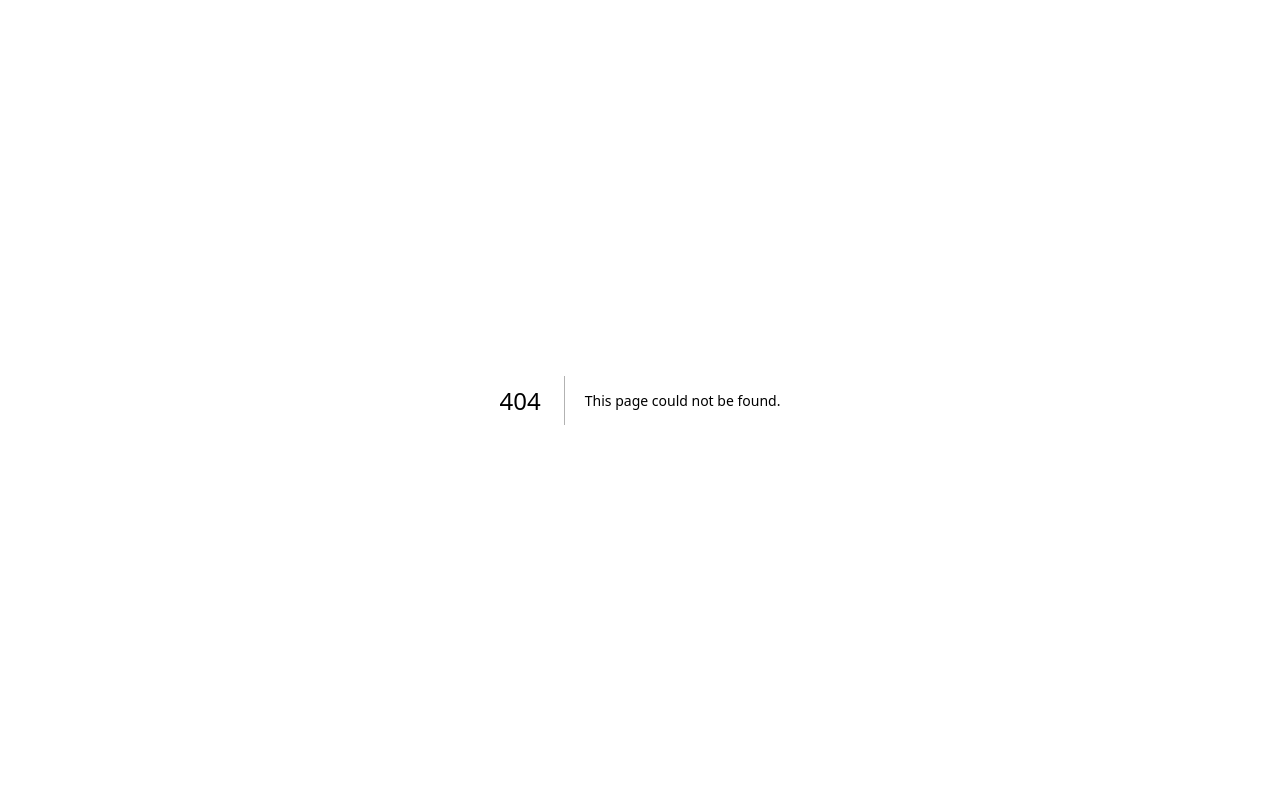
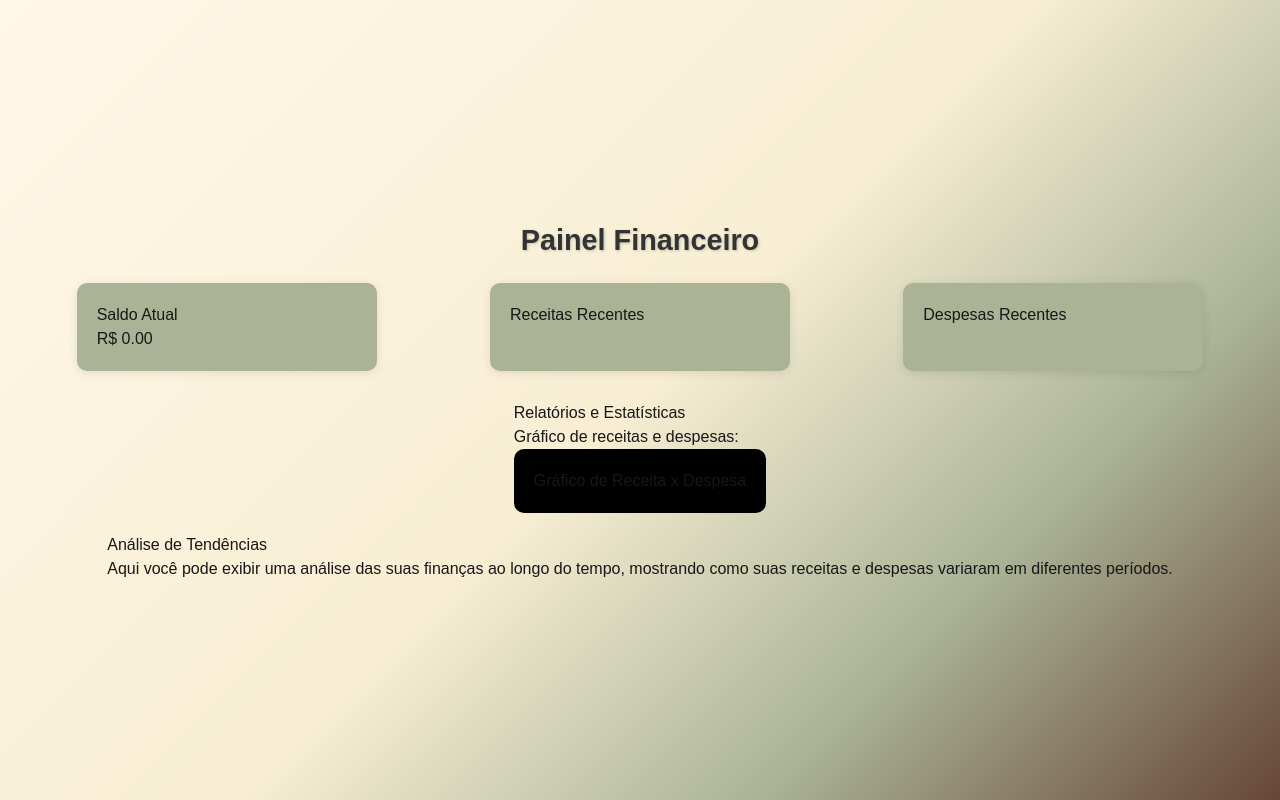
Before and after one commit to alvccpj/organiza-application, a Next.js app: page /painel in a window 1280 px wide. Before the commit this address had no page. Built offline with nearby package versions, Linux system fonts and the light colour scheme.

Commit message:
add new updates

```diff
--- a/src/pages/login.js
+++ b/src/pages/login.js
@@ -113,6 +113,9 @@ const Login = () => {
           {isLogin ? "Registrar" : "Entrar"}
         </span>
       </p>
+      <footer className={styles.footer}>
+        <p>&copy; 2024 Organiza. Todos os direitos reservados.</p>
+      </footer>
     </div>
   );
 };
--- /dev/null
+++ b/src/pages/painel.js
@@ -0,0 +1,96 @@
+import { useState, useEffect } from "react";
+import styles from "../styles/Painel.module.css";
+
+const Painel = () => {
+  const [saldoAtual, setSaldoAtual] = useState(0);
+  const [receitasRecentes, setReceitasRecentes] = useState([]);
+  const [despesasRecentes, setDespesasRecentes] = useState([]);
+
+  useEffect(() => {
+    const fetchData = () => {
+      const storedRegistros = localStorage.getItem("registros");
+      if (storedRegistros) {
+        const registros = JSON.parse(storedRegistros);
+        const receitas = registros.filter(
+          (registro) => registro.categoria === "receita"
+        );
+        const despesas = registros.filter(
+          (registro) => registro.categoria === "despesa"
+        );
+
+        const totalReceitas = receitas.reduce(
+          (acc, receita) => acc + parseFloat(receita.valor),
+          0
+        );
+        const totalDespesas = despesas.reduce(
+          (acc, despesa) => acc + parseFloat(despesa.valor),
+          0
+        );
+
+        setReceitasRecentes(receitas);
+        setDespesasRecentes(despesas);
+        setSaldoAtual(totalReceitas - totalDespesas);
+      }
+    };
+
+    fetchData();
+  }, []);
+
+  return (
+    <div className={styles.container}>
+      <h1 className={styles.title}>Painel Financeiro</h1>
+
+      {/* Visão geral */}
+      <div className={styles.overview}>
+        <div className={styles.card}>
+          <h2>Saldo Atual</h2>
+          <p>R$ {saldoAtual.toFixed(2)}</p>
+        </div>
+        <div className={styles.card}>
+          <h2>Receitas Recentes</h2>
+          <ul className={styles.ul}>
+            {receitasRecentes.map((receita, index) => (
+              <li key={index} className={styles.li}>
+                {receita.data}: R$ {parseFloat(receita.valor).toFixed(2)} -{" "}
+                {receita.descricao}
+              </li>
+            ))}
+          </ul>
+        </div>
+        <div className={styles.card}>
+          <h2>Despesas Recentes</h2>
+          <ul className={styles.ul}>
+            {despesasRecentes.map((despesa, index) => (
+              <li key={index} className={styles.li}>
+                {despesa.data}: R$ {parseFloat(despesa.valor).toFixed(2)} -{" "}
+                {despesa.descricao}
+              </li>
+            ))}
+          </ul>
+        </div>
+      </div>
+
+      {/* Gráficos e Relatórios */}
+      <div className={styles.reports}>
+        <h2>Relatórios e Estatísticas</h2>
+        <p>Gráfico de receitas e despesas:</p>
+        <div className={styles.grafico}>
+          {/* Placeholder para o gráfico */}
+          <p>Gráfico de Receita x Despesa</p>
+        </div>
+      </div>
+
+      {/* Análise de Tendências */}
+      <div className={styles.analysis}>
+        <h2>Análise de Tendências</h2>
+        <p>
+          Aqui você pode exibir uma análise das suas finanças ao longo do tempo,
+          mostrando como suas receitas e despesas variaram em diferentes
+          períodos.
+        </p>
+      </div>
+    </div>
+  );
+};
+
+export default Painel;
--- a/src/styles/Home.module.css
+++ b/src/styles/Home.module.css
@@ -13,6 +13,7 @@
   );
   padding: 20px;
   color: #000000;
+  margin-bottom: 20px;
 }
 
 .header {
@@ -80,16 +81,22 @@
   line-height: 1.4;
 }
 
+/* styles/Home.module.css */
+
 .footer {
-  margin-top: auto;
+  position: fixed;
+  bottom: 0;
+  left: 0;
+  right: 0;
+  background-color: #aab396; /* Altere para a cor que preferir */
   text-align: center;
-  font-size: 1rem;
-  margin-top: 20px;
-  color: #333;
-  font-weight: 600;
-  padding: 10px 20px;
-  border-radius: 10px;
-  text-shadow: 1px 1px 4px rgba(0, 0, 0, 0.2);
+  padding: 10px 0;
+  box-shadow: 0 -1px 5px rgba(0, 0, 0, 0.1);
+  z-index: 1000; /* Certifique-se de que o footer esteja acima de outros elementos */
+}
+
+.container {
+  padding-bottom: 60px; /* Adicione espaço inferior para evitar sobreposição */
 }
 
 /* Media Queries para responsividade */
--- /dev/null
+++ b/src/styles/Painel.module.css
@@ -0,0 +1,61 @@
+.container {
+  display: flex;
+  flex-direction: column;
+  align-items: center;
+  justify-content: center;
+  padding: 20px;
+  background: linear-gradient(
+    135deg,
+    #fff8e8 0%,
+    #f7eed3 50%,
+    #aab396 75%,
+    #674636 100%
+  );
+  min-height: 100vh; /* Certifique-se de que a altura mínima ocupe toda a tela */
+}
+
+.title {
+  font-size: 1.8rem;
+  font-weight: bold;
+  color: #333;
+  margin-bottom: 10px;
+  text-shadow: 1px 1px 3px rgba(0, 0, 0, 0.2);
+}
+
+.overview {
+  display: flex;
+  justify-content: space-around;
+  flex-wrap: wrap; /* Para que os cards se ajustem em telas menores */
+  width: 100%;
+}
+
+.card {
+  background-color: #aab396;
+  border-radius: 10px;
+  box-shadow: 0 2px 10px rgba(0, 0, 0, 0.1);
+  padding: 20px;
+  margin: 10px;
+  width: 300px; /* Largura dos cards */
+}
+
+.ul {
+  list-style-type: none; /* Remove os marcadores da lista */
+  padding: 0; /* Remove padding padrão */
+}
+
+.li {
+  border-bottom: 1px solid #020202;
+  padding: 5px 0; /* Espaco entre os itens da lista */
+}
+
+.reports,
+.analysis {
+  margin-top: 20px; /* Espaço acima das seções de relatórios e análise */
+}
+
+.grafico {
+  background-color: #000000;
+  border-radius: 10px;
+  padding: 20px;
+  text-align: center; /* Centraliza o texto */
+}
--- a/src/styles/Receitas.module.css
+++ b/src/styles/Receitas.module.css
@@ -16,9 +16,11 @@
 }
 
 .title {
-  font-size: 2.5rem;
-  margin-bottom: 40px;
-  text-shadow: 2px 2px 8px rgba(0, 0, 0, 0.4);
+  font-size: 2.5rem; /* Tamanho da fonte */
+  color: #000000; /* Cor do texto */
+  margin-bottom: 20px; /* Espaço abaixo do título */
+  text-align: center; /* Centraliza o título */
+  text-shadow: 1px 1px 4px rgba(0, 0, 0, 0.2); /* Sombra do texto */
 }
 
 /* Estilo do formulário */
@@ -40,15 +42,13 @@
 
 /* Botões */
 .button {
-  padding: 10px 20px;
-  font-size: 1.2rem;
-  color: #fff;
-  background-color: #674636;
+  padding: 10px;
+  background-color: #674636; /* Cor de fundo do botão */
+  color: white;
   border: none;
   border-radius: 5px;
   cursor: pointer;
-  transition: background-color 0.3s ease;
-  margin-bottom: 15px; /* Espaçamento abaixo do botão "Adicionar" */
+  margin-bottom: 15px;
 }
 
 .button:hover {
@@ -57,7 +57,7 @@
 
 .backButton {
   padding: 10px 20px;
-  font-size: 1.2rem;
+
   color: #fff;
   background-color: #674636;
   border: none;
@@ -75,6 +75,7 @@
   margin-top: 40px;
   width: 100%;
   max-width: 500px;
+  margin-bottom: 40px;
 }
 
 .registros h2 {
@@ -134,6 +135,19 @@
   margin-top: 10px;
 }
 
+.footer {
+  position: fixed;
+  bottom: 0;
+  left: 0;
+  right: 0;
+  background-color: #aab396; /* Altere para a cor que preferir */
+  text-align: center;
+  padding: 10px 0;
+  box-shadow: 0 -1px 5px rgba(0, 0, 0, 0.1);
+  z-index: 1000; /* Certifique-se de que o footer esteja acima de outros elementos */
+  color: #000000;
+}
+
 /* Estilos Responsivos */
 @media (max-width: 768px) {
   .title {
```
Also changed, not shown: src/pages/receitas.js (+14 -3 lines), src/styles/Login.module.css (+13 -0 lines).
